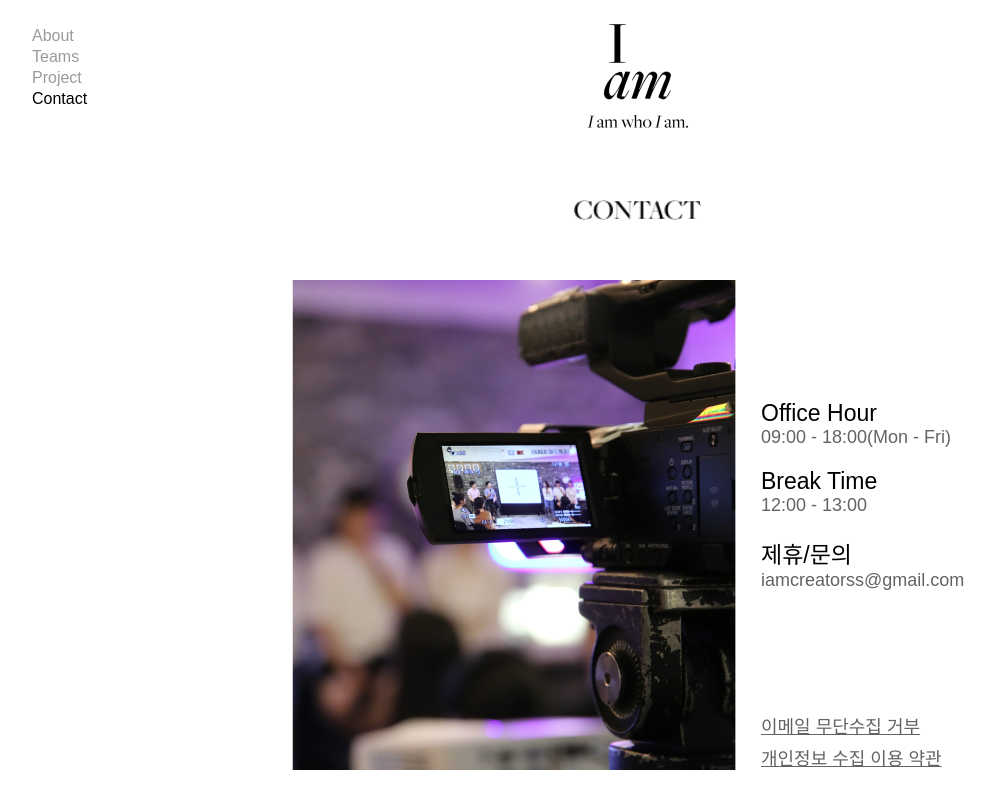
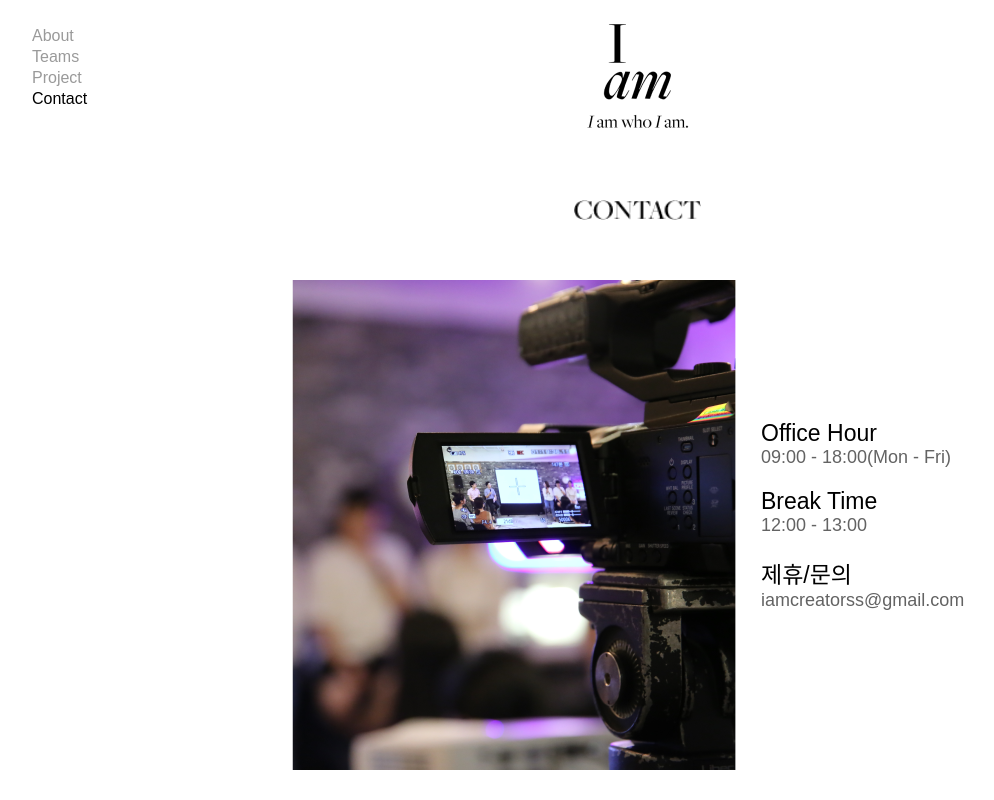
Before and after one commit to outclassstudio/iam, a React (Create React App) app: page /contact in a window 1280 px wide. Shown: the top 800 px of the page, without its empty margins (3-997 px from the left). Built offline with nearby package versions, Linux system fonts and the light colour scheme; a web font is replaced by a local one.

Commit message:
change Footer2

```diff
--- a/src/components/AnotherHeader.tsx
+++ b/src/components/AnotherHeader.tsx
@@ -75,7 +75,7 @@ export default function AnotherHeader({ title }: Props) {
             className={
               scrollPosition < 70 ? "original_header" : "changed_header"
             }
-            src="../../assets/title_logo_black.png"
+            src="assets/title_logo_black.png"
             alt=""
           />
         </Link>
--- a/src/pages/contact/Contact.tsx
+++ b/src/pages/contact/Contact.tsx
@@ -1,17 +1,9 @@
-import { useState, useRef } from "react";
 import styled from "styled-components";
 import AnotherHeader from "../../components/AnotherHeader";
 import { fadeAction, mediaQuery } from "../../style/global.style";
 import Layout from "../Layout";
 
 export default function Contact() {
-  const [currentPage, setCurrentPage] = useState("");
-
-  const handleCurrentPage = (page: string) => setCurrentPage(page);
-
-  const content1Ref = useRef<HTMLDivElement>(null);
-  const content2Ref = useRef<HTMLDivElement>(null);
-
   return (
     <Layout>
       <AnotherHeader />
@@ -26,45 +18,8 @@ export default function Contact() {
             <SubText>12:00 - 13:00</SubText>
             <SubTitle>제휴/문의</SubTitle>
             <SubText>iamcreatorss@gmail.com</SubText>
-            <Spacer/>
-            <SubHyperLink
-              onClick={() => {
-                handleCurrentPage("Terms1");
-                setTimeout(() => {
-                  content1Ref.current?.scrollIntoView({behavior: 'smooth'});
-                }, 100);
-              }
-            }
-              >
-              이메일 무단수집 거부
-            </SubHyperLink>
-            <SubHyperLink
-              onClick={() => {
-                handleCurrentPage("Terms2");
-                setTimeout(() => {
-                  content2Ref.current?.scrollIntoView({behavior: 'smooth'});
-                }, 100);
-              }
-            }
-              >
-              개인정보 수집 이용 약관
-            </SubHyperLink>
           </ContactContentWrapper>
         </ContactWrapper>
-        {currentPage === "Terms1" ? (
-          <>
-          <Spacer ref={content1Ref}/>
-          <TermsTitle>이메일 무단수집 거부</TermsTitle>
-          <EmailTerms></EmailTerms>
-          </>
-        ) : null}
-        {currentPage === "Terms2" ? (
-          <>
-          <Spacer ref={content2Ref}/>
-          <TermsTitle>개인정보 수집 이용 약관</TermsTitle>
-          <PersonalPolicy></PersonalPolicy>
-          </>
-        ) : null}
       </ContactPageContainer>
     </Layout>
   );
@@ -110,9 +65,8 @@ const ContactImage = styled.img`
 `;
 const ContactContentWrapper = styled.div`
   display: flex;
-  align-content: center;
   flex-direction: column;
-  justify-content: flex-end;
+  justify-content: center;
   margin-left: 25px;
   /* align-items: center; */
 `;
@@ -132,52 +86,3 @@ const SubText = styled.div`
     font-size: 16px;
   }
 `;
-const SubHyperLink = styled.div`
-  font-size: 18px;
-  color: #636363;
-  text-decoration: underline;
-  margin-top: 6px;
-  cursor: pointer;
-`;
-const Spacer = styled.div`
-  margin-top:95px;
-`;
-const TermsTitle = styled.div`
-  text-align: center;
-  font-size: 32px;
-  font-weight: 600;
-  line-height: 143.992%; /* 46.077px */
-
-  ${mediaQuery.mobile} {
-    font-size: 18px;
-    margin-bottom: 10px;
-  }
-`;
-const EmailTerms = styled.div`
-  background-image: url("/assets/email_terms.png");
-  background-size: contain;
-  background-position: center;
-  background-repeat: no-repeat;
-  width: 669px;
-  height: 343px;
-  margin-bottom: 60px;
-
-  ${mediaQuery.mobile} {
-    width: 335px;
-    height: 172px;
-  }
-`;
-const PersonalPolicy = styled.div`
-background-image: url("/assets/personal_policy.png");
-background-size: contain;
-background-position: center;
-width: 669px;
-height: 3700px;
-background-repeat: no-repeat;
-margin-bottom: 60px;
-
-${mediaQuery.mobile} {
-  width: 335px;
-  height: 1720px;
-}
-`;
```
